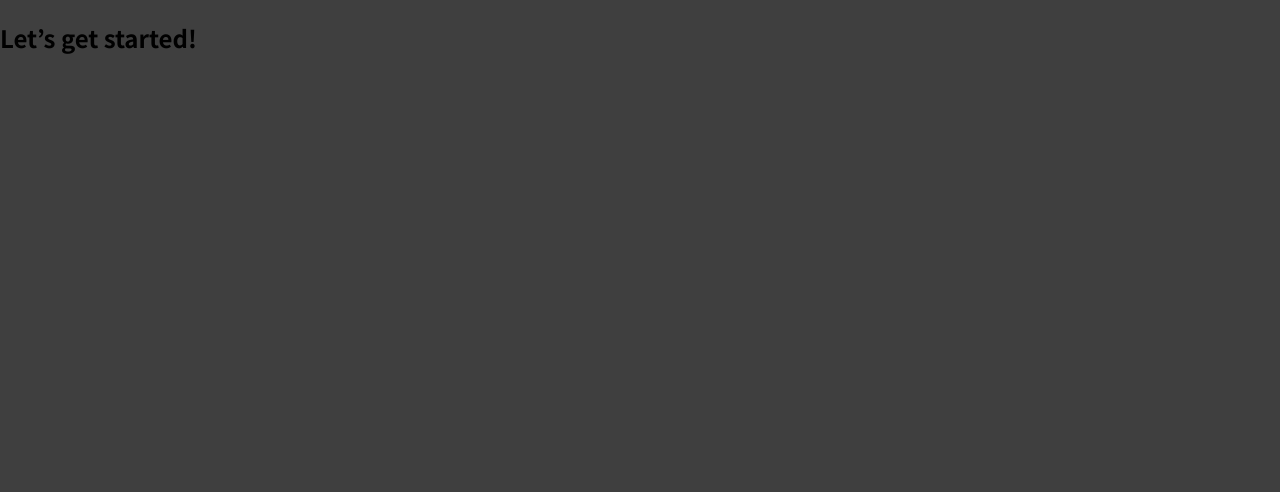
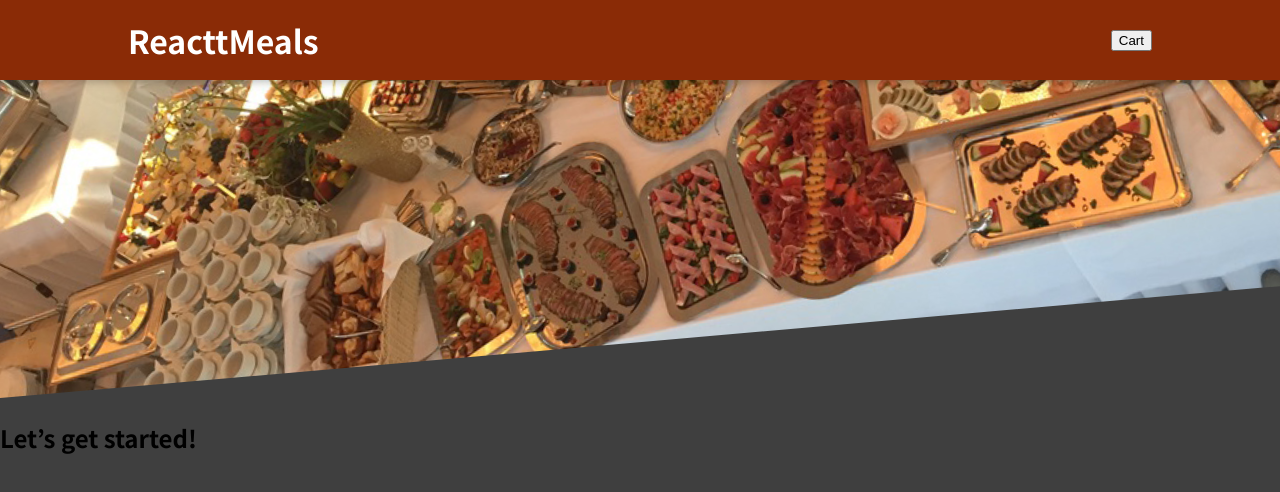
Before and after one commit to Dgvalerio/food-order-app, a React (Create React App) app: page / in a window 1280 px wide. Shown: the top 492 px of the page. Built offline with nearby package versions, Linux system fonts and the light colour scheme.

Commit message:
Class 132 - Adding a "Header" Component

```diff
--- a/src/App.jsx
+++ b/src/App.jsx
@@ -1,8 +1,11 @@
 import React from 'react';
+
+import Header from './components/Layout/Header';
 
 function App() {
   return (
     <div>
+      <Header />
       <h2>Let&rsquo;s get started!</h2>
     </div>
   );
--- /dev/null
+++ b/src/components/Layout/Header.jsx
@@ -0,0 +1,18 @@
+import React from 'react';
+
+import mealsImage from '../../assets/meals.jpg';
+import classes from './Header.module.css';
+
+const Header = () => (
+  <>
+    <header className={classes.header}>
+      <h1>ReacttMeals</h1>
+      <button type="button">Cart</button>
+    </header>
+    <div className={classes['main-image']}>
+      <img src={mealsImage} alt="A table full of delicious food!" />
+    </div>
+  </>
+);
+
+export default Header;
--- /dev/null
+++ b/src/components/Layout/Header.module.css
@@ -0,0 +1,29 @@
+.header {
+  position: fixed;
+  top: 0;
+  left: 0;
+  width: 100%;
+  height: 5rem;
+  background-color: #8a2b06;
+  color: white;
+  display: flex;
+  justify-content: space-between;
+  align-items: center;
+  padding: 0 10%;
+  box-shadow: 0 2px 8px rgba(0, 0, 0, 0.25);
+  z-index: 10;
+}
+
+.main-image {
+  width: 100%;
+  height: 25rem;
+  z-index: 0;
+  overflow: hidden;
+}
+
+.main-image img {
+  width: 110%;
+  height: 100%;
+  object-fit: cover;
+  transform: rotateZ(-5deg) translateY(-4rem) translateX(-1rem);
+}
```
Also changed, not shown: src/assets/meals.jpg (added).
